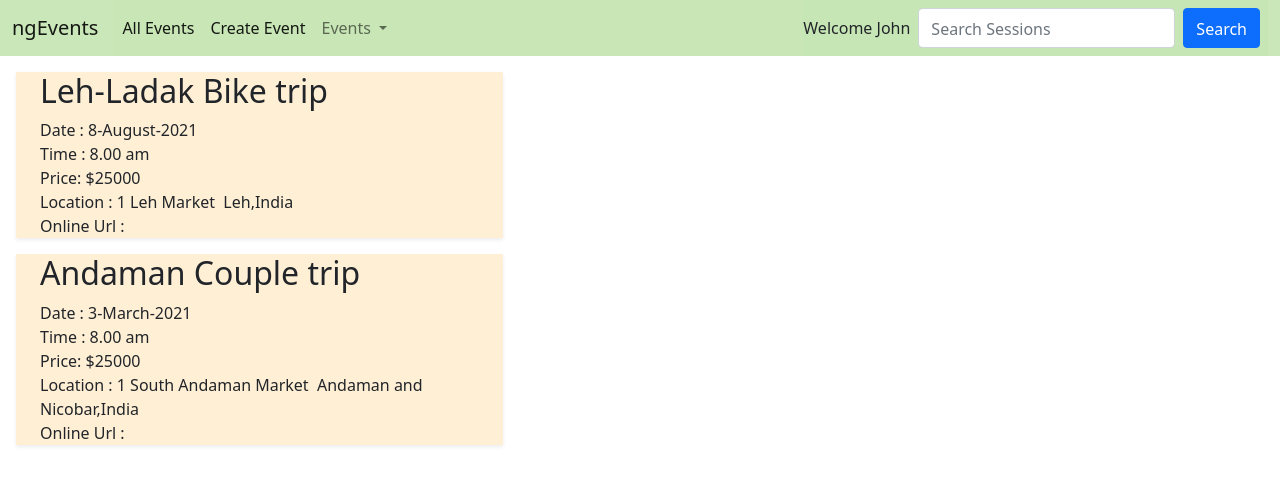
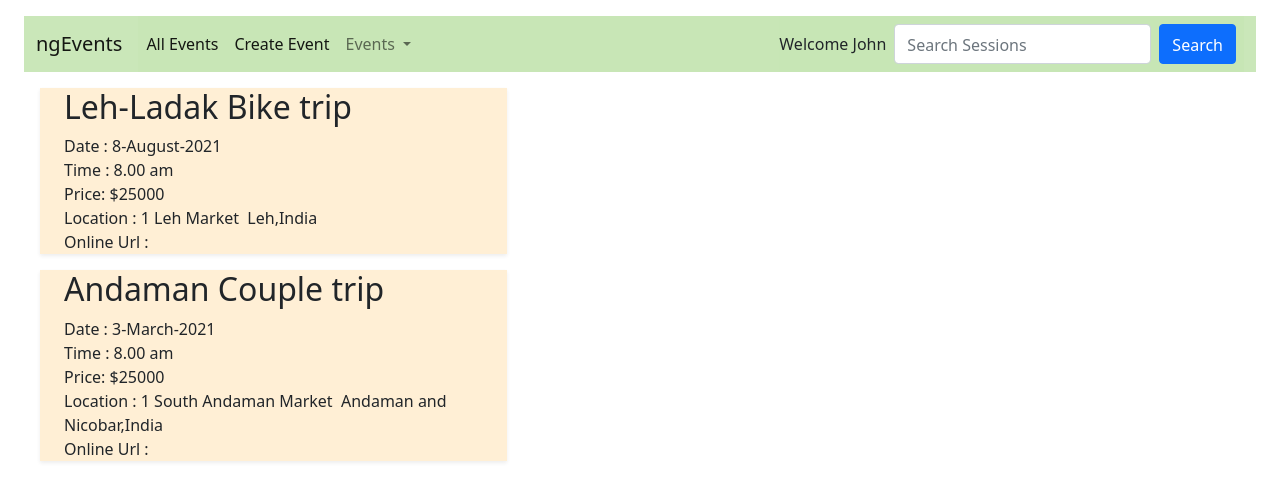
Before and after one commit to Thiyagaa/ng-fundamendals, an Angular app: page / in a window 1280 px wide. Shown: the top 500 px of the page. Built offline with nearby package versions, Linux system fonts and the light colour scheme.

Commit message:
changes for bootstrap5 integratoin with angular 12

```diff
--- a/src/styles.css
+++ b/src/styles.css
@@ -1 +1,8 @@
 /* You can add global styles to this file, and also import other style files */
+/* REFER : https://www.techiediaries.com/angular-bootstrap/ */
+
+body {
+    margin-left: 1.5rem;
+    margin-right: 1.5rem;
+    margin-top: 1rem;
+}
```
